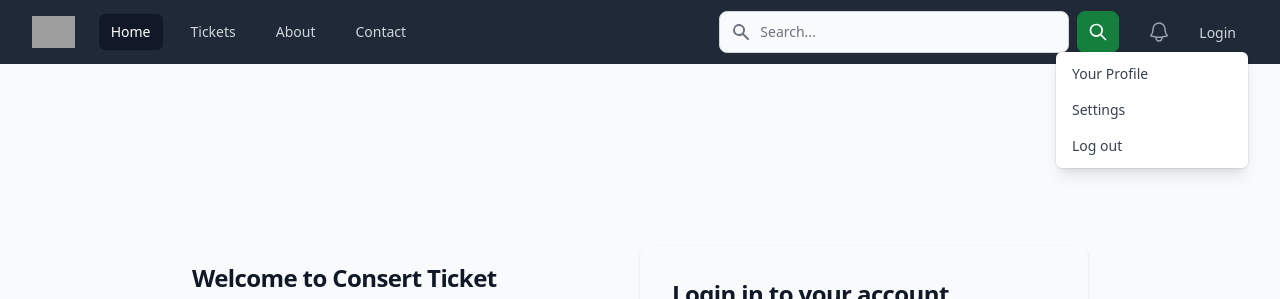
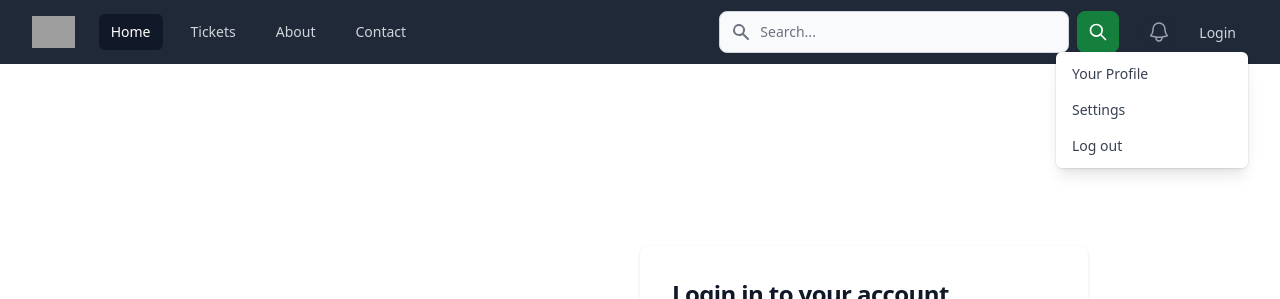
Before and after one commit to chetracoding/GROUP-1, a PHP site: page /login in a window 1280 px wide. Shown: the top 299 px of the page. Run offline with PHP 8.4, Linux system fonts and the light colour scheme; some libraries are stand-ins or nearby versions; grey boxes are pictures that could not be loaded.

Commit message:
[CTA-26]Update image login view

```diff
--- a/views/login/login.view.php
+++ b/views/login/login.view.php
@@ -1,16 +1,11 @@
 <?php require"views/partials/head.php" ?>
 <?php require"views/partials/nav.php" ?>
 
-<section class="bg-gray-50 ">
+<section class="">
     <div class="flex items-center justify-center px-6 py-8 mx-auto md:h-screen lg:py-0">
-
         <div class="w-full rounded-lg  md:mt-0 sm:max-w-md xl:p-0">
-            <h1 class="text-xl font-bold leading-tight tracking-tight text-gray-900 md:text-2xl">
-                Welcome to Consert Ticket
-            </h1><br><br>
-            <img src="https://app.dfavo.com/assets/login/images/login-image.svg" alt=""><br>
+            <img src="https://o.remove.bg/downloads/0f7341d8-6bae-4f29-8428-d89b62fd051f/fcebdf9e34ad5d5f1d8f728f781a00ac-removebg-preview.png" alt=""><br>
         </div>
-
         <div class="w-full rounded-lg shadow md:mt-0 sm:max-w-md xl:p-0">
             <div class="p-6 space-y-4 md:space-y-6 sm:p-8">
                 <h1 class="text-xl font-bold leading-tight tracking-tight text-gray-900 md:text-2xl">
@@ -39,7 +34,6 @@
                 </form>
             </div>
         </div>
-
     </div>
 </section>
 
```
